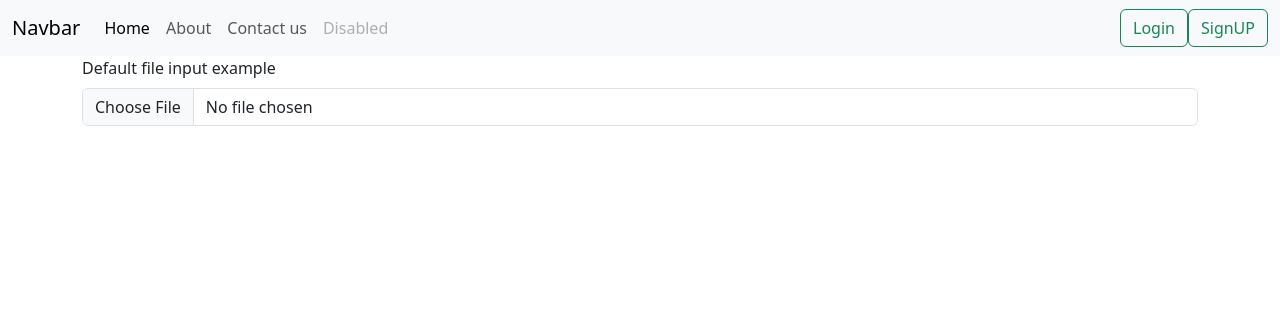
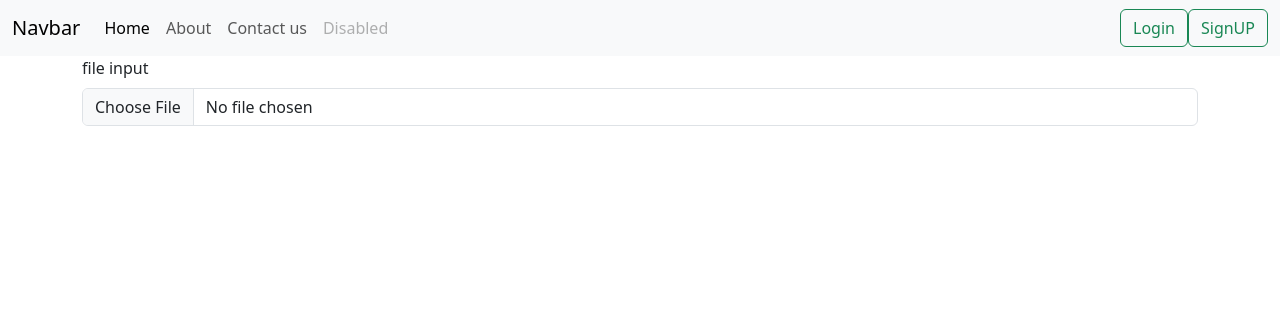
Before and after one commit to Arpan-tech-create/IMAGE_EDITING_APP_FLASK, a Flask app: page / in a window 1280 px wide. Shown: the top 316 px of the page. Run offline with Flask 3, Linux system fonts and the light colour scheme; some libraries are stand-ins or nearby versions.

Commit message:
'laptop'

```diff
--- a/templates/main.html
+++ b/templates/main.html
@@ -43,7 +43,7 @@
       </nav>
       <div class="container">
         <div class="mb-3">
-          <label for="formFile" class="form-label">Default file input example</label>
+          <label for="formFile" class="form-label">file input</label>
           <input class="form-control" type="file" id="formFile">
         </div>
 
```
